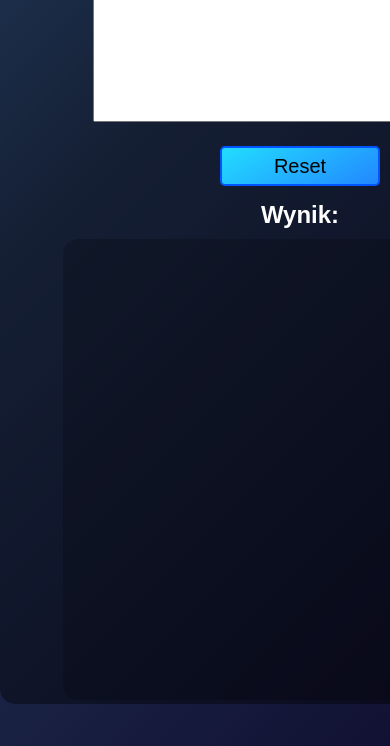
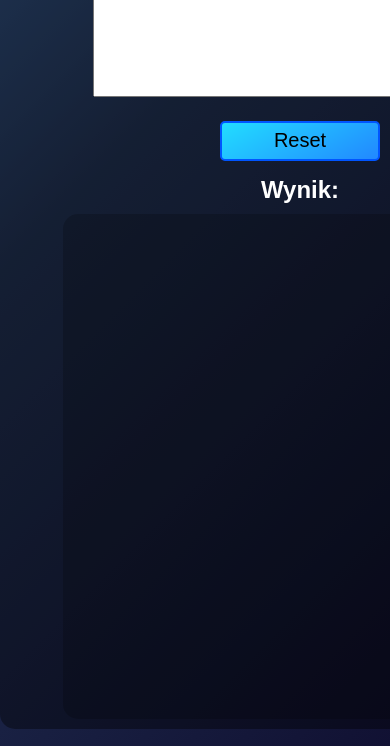
Before and after one commit to 2Kami/KonwerterNaMorsa, a plain HTML site: page index.html in a window 390 px wide. Shown: the part 98-844 px from the top of the page. Drawn offline with Linux system fonts and the light colour scheme.

Commit message:
Update style.css
Poprawny wygląd strony na małych ekranach

```diff
--- a/style.css
+++ b/style.css
@@ -61,3 +61,12 @@ p {
     margin: auto;
     overflow: auto;
 }
+
+@media (max-width: 650px) {
+    body {
+        height: 96vh;
+        width: 95vw;
+        margin: 2vh auto;
+        padding-bottom: 10px;
+    }
+}
```
